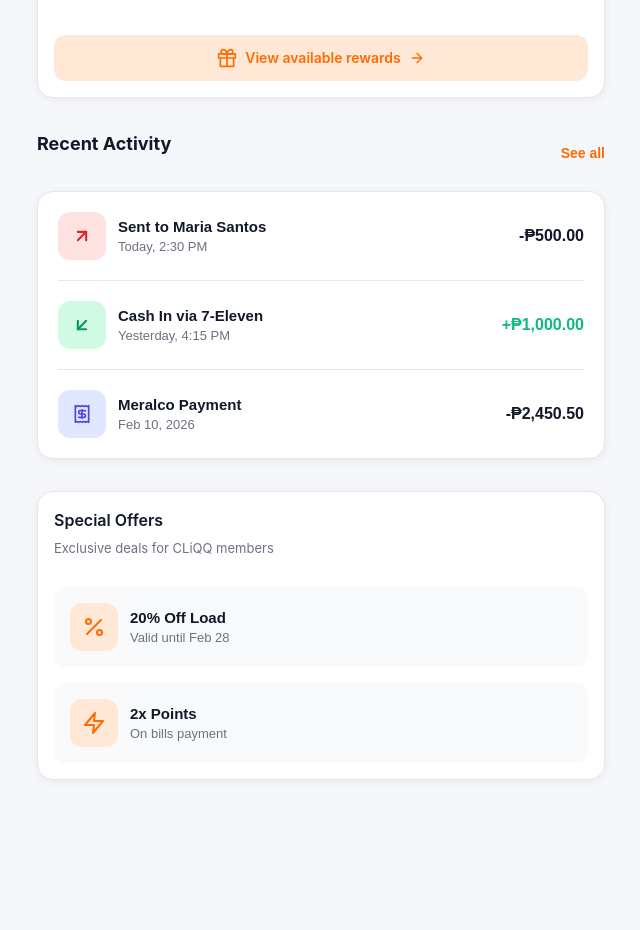
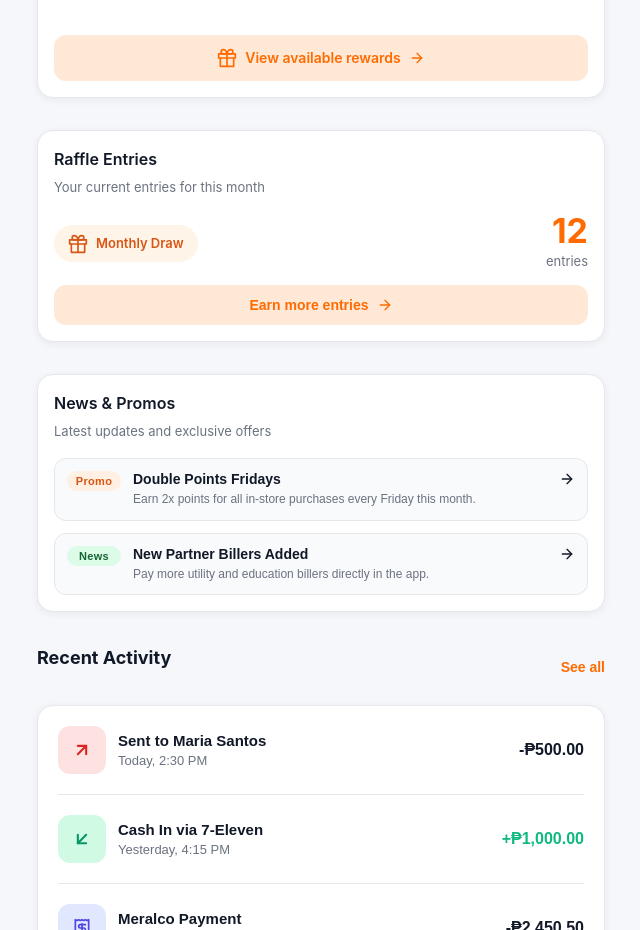
Before and after one commit to nthn-gh/IT101-CLiQQ, a Vue app: page /home in a window 1280 px wide. Shown: the part 960-1890 px from the top of the page, without its empty margins (319-959 px from the left). Before the commit the page ends 1836 px from the top, so only its background shows below. Built offline with nearby package versions, Linux system fonts and the light colour scheme.

Commit message:
Add raffle/news sections and fix biller logo paths

```diff
--- a/src/views/CableBillersView.vue
+++ b/src/views/CableBillersView.vue
@@ -10,18 +10,18 @@ const router = useRouter()
 const goBack = () => router.back()
 
 const billers = [
-  { name: 'Netflix', logo: 'logos/billers/netflix.png', popular: true },
-  { name: 'Disney+', logo: 'logos/billers/disney.png', popular: true },
-  { name: 'HBO GO', logo: 'logos/billers/hbo-go.png', popular: true },
-  { name: 'Cignal TV', logo: 'logos/billers/cignal-tv.png' },
-  { name: 'Sky Cable', logo: 'logos/billers/sky-cable.png' },
-  { name: 'Spotify Premium', logo: 'logos/billers/spotify-premium.png' },
-  { name: 'YouTube Premium', logo: 'logos/billers/youtube-premium.png' },
-  { name: 'Amazon Prime', logo: 'logos/billers/amazon-prime.png' },
-  { name: 'iWantTFC', logo: 'logos/billers/iwanttfc.png' },
-  { name: 'Viu Premium', logo: 'logos/billers/viu-premium.png' },
-  { name: 'WeTV', logo: 'logos/billers/wetv.png' },
-  { name: 'Apple TV+', logo: 'logos/billers/apple-tv.png' },
+  { name: 'Netflix', logo: '/logos/billers/netflix.png', popular: true },
+  { name: 'Disney+', logo: '/logos/billers/disney.png', popular: true },
+  { name: 'HBO GO', logo: '/logos/billers/hbo-go.png', popular: true },
+  { name: 'Cignal TV', logo: '/logos/billers/cignal-tv.png' },
+  { name: 'Sky Cable', logo: '/logos/billers/sky-cable.png' },
+  { name: 'Spotify Premium', logo: '/logos/billers/spotify-premium.png' },
+  { name: 'YouTube Premium', logo: '/logos/billers/youtube-premium.png' },
+  { name: 'Amazon Prime', logo: '/logos/billers/amazon-prime.png' },
+  { name: 'iWantTFC', logo: '/logos/billers/iwanttfc.png' },
+  { name: 'Viu Premium', logo: '/logos/billers/viu-premium.png' },
+  { name: 'WeTV', logo: '/logos/billers/wetv.png' },
+  { name: 'Apple TV+', logo: '/logos/billers/apple-tv.png' },
 ]
 
 // Modal state
--- a/src/views/EducationBillersView.vue
+++ b/src/views/EducationBillersView.vue
@@ -10,18 +10,18 @@ const router = useRouter()
 const goBack = () => router.back()
 
 const billers = [
-  { name: 'Ateneo de Manila University', logo: 'logos/billers/ateneo-de-manila-university.png', popular: true, category: 'University' },
-  { name: 'De La Salle University', logo: 'logos/billers/de-la-salle-university.png', popular: true, category: 'University' },
-  { name: 'University of the Philippines', logo: 'logos/billers/university-of-the-philippines.png', popular: true, category: 'University' },
-  { name: 'University of Santo Tomas', logo: 'logos/billers/university-of-santo-tomas.png', category: 'University' },
-  { name: 'Polytechnic University of the Philippines', logo: 'logos/billers/polytechnic-university-of-the-philippines.png', category: 'University' },
-  { name: 'Far Eastern University', logo: 'logos/billers/far-eastern-university.png', category: 'University' },
-  { name: 'Mapúa University', logo: 'logos/billers/mapua-university.png', category: 'University' },
-  { name: 'Adamson University', logo: 'logos/billers/adamson-university.png', category: 'University' },
-  { name: 'Centro Escolar University', logo: 'logos/billers/centro-escolar-university.png', category: 'University' },
-  { name: 'Saint Louis University', logo: 'logos/billers/saint-louis-university.png', category: 'University' },
-  { name: 'Kumon', logo: 'logos/billers/kumon.png', category: 'Tutorial' },
-  { name: 'Mind Gym', logo: 'logos/billers/mind-gym.png', category: 'Tutorial' },
+  { name: 'Ateneo de Manila University', logo: '/logos/billers/ateneo-de-manila-university.png', popular: true, category: 'University' },
+  { name: 'De La Salle University', logo: '/logos/billers/de-la-salle-university.png', popular: true, category: 'University' },
+  { name: 'University of the Philippines', logo: '/logos/billers/university-of-the-philippines.png', popular: true, category: 'University' },
+  { name: 'University of Santo Tomas', logo: '/logos/billers/university-of-santo-tomas.png', category: 'University' },
+  { name: 'Polytechnic University of the Philippines', logo: '/logos/billers/polytechnic-university-of-the-philippines.png', category: 'University' },
+  { name: 'Far Eastern University', logo: '/logos/billers/far-eastern-university.png', category: 'University' },
+  { name: 'Mapúa University', logo: '/logos/billers/mapua-university.png', category: 'University' },
+  { name: 'Adamson University', logo: '/logos/billers/adamson-university.png', category: 'University' },
+  { name: 'Centro Escolar University', logo: '/logos/billers/centro-escolar-university.png', category: 'University' },
+  { name: 'Saint Louis University', logo: '/logos/billers/saint-louis-university.png', category: 'University' },
+  { name: 'Kumon', logo: '/logos/billers/kumon.png', category: 'Tutorial' },
+  { name: 'Mind Gym', logo: '/logos/billers/mind-gym.png', category: 'Tutorial' },
 ]
 
 // Modal state
--- a/src/views/HomeView.vue
+++ b/src/views/HomeView.vue
@@ -69,6 +69,27 @@ const openPromoModal = (title: string, description: string, validUntil: string,
 const closePromoModal = () => {
   isPromoModalOpen.value = false
 }
+
+const raffleEntries = ref(12)
+
+const newsAndPromos = [
+  {
+    id: 1,
+    category: 'Promo',
+    title: 'Double Points Fridays',
+    description: 'Earn 2x points for all in-store purchases every Friday this month.',
+    date: 'Mar 31, 2026',
+    discount: '2x'
+  },
+  {
+    id: 2,
+    category: 'News',
+    title: 'New Partner Billers Added',
+    description: 'Pay more utility and education billers directly in the app.',
+    date: 'Apr 15, 2026',
+    discount: 'NEW'
+  }
+]
 </script>
 
 <template>
@@ -153,6 +174,55 @@ const closePromoModal = () => {
             <Icons name="gift" :size="20" />
             <span>View available rewards</span>
             <Icons name="arrow-right" :size="16" />
+          </div>
+        </InfoCard>
+      </section>
+
+      <!-- Raffle Entries Card -->
+      <section class="section">
+        <InfoCard
+          title="Raffle Entries"
+          subtitle="Your current entries for this month"
+        >
+          <div class="raffle-content">
+            <div class="raffle-badge">
+              <Icons name="gift" :size="20" />
+              <span>Monthly Draw</span>
+            </div>
+            <div class="raffle-count">
+              <span class="raffle-count__value">{{ raffleEntries }}</span>
+              <span class="raffle-count__label">entries</span>
+            </div>
+          </div>
+          <button class="raffle-action" @click="router.push('/rewards')">
+            Earn more entries
+            <Icons name="arrow-right" :size="16" />
+          </button>
+        </InfoCard>
+      </section>
+
+      <!-- News and Promos Card -->
+      <section class="section">
+        <InfoCard
+          title="News & Promos"
+          subtitle="Latest updates and exclusive offers"
+        >
+          <div class="news-list">
+            <button
+              v-for="item in newsAndPromos"
+              :key="item.id"
+              class="news-item"
+              @click="openPromoModal(item.title, item.description, item.date, item.discount)"
+            >
+              <div class="news-item__badge" :class="{ 'news-item__badge--news': item.category === 'News' }">
+                {{ item.category }}
+              </div>
+              <div class="news-item__content">
+                <h4>{{ item.title }}</h4>
+                <p>{{ item.description }}</p>
+              </div>
+              <Icons name="arrow-right" :size="16" />
+            </button>
           </div>
         </InfoCard>
       </section>
@@ -439,6 +509,126 @@ const closePromoModal = () => {
   margin-top: var(--spacing-md);
 }
 
+/* Raffle Entries */
+.raffle-content {
+  display: flex;
+  justify-content: space-between;
+  align-items: center;
+  margin-bottom: var(--spacing-md);
+}
+
+.raffle-badge {
+  display: inline-flex;
+  align-items: center;
+  gap: var(--spacing-sm);
+  padding: 8px 14px;
+  border-radius: var(--radius-full);
+  background: #FFF4E8;
+  color: #D85614;
+  font-size: 13px;
+  font-weight: 600;
+}
+
+.raffle-count {
+  text-align: right;
+
+  &__value {
+    display: block;
+    font-size: 34px;
+    font-weight: 700;
+    line-height: 1;
+    color: var(--color-primary);
+  }
+
+  &__label {
+    font-size: 13px;
+    color: var(--color-text-secondary);
+  }
+}
+
+.raffle-action {
+  width: 100%;
+  border: none;
+  background: var(--color-primary-light);
+  color: var(--color-primary);
+  border-radius: var(--radius-md);
+  padding: var(--spacing-md);
+  font-size: 14px;
+  font-weight: 600;
+  display: flex;
+  align-items: center;
+  justify-content: center;
+  gap: var(--spacing-sm);
+  cursor: pointer;
+  transition: all 0.2s;
+
+  &:hover {
+    opacity: 0.9;
+  }
+}
+
+/* News and Promos */
+.news-list {
+  display: flex;
+  flex-direction: column;
+  gap: var(--spacing-md);
+}
+
+.news-item {
+  width: 100%;
+  display: flex;
+  align-items: flex-start;
+  gap: var(--spacing-md);
+  border: 1px solid var(--color-divider);
+  border-radius: var(--radius-md);
+  background: var(--color-surface-secondary);
+  padding: var(--spacing-md);
+  text-align: left;
+  cursor: pointer;
+  transition: all 0.2s;
+  color: inherit;
+
+  &:hover {
+    border-color: #FFD8BE;
+    background: #FFF9F5;
+  }
+
+  &__badge {
+    min-width: 54px;
+    text-align: center;
+    padding: 4px 8px;
+    border-radius: var(--radius-full);
+    font-size: 11px;
+    font-weight: 700;
+    letter-spacing: 0.3px;
+    color: #D85614;
+    background: #FFF0E3;
+
+    &--news {
+      color: #166534;
+      background: #DCFCE7;
+    }
+  }
+
+  &__content {
+    flex: 1;
+
+    h4 {
+      font-size: 14px;
+      font-weight: 600;
+      margin-bottom: 4px;
+      color: var(--color-text-primary);
+    }
+
+    p {
+      font-size: 12px;
+      color: var(--color-text-secondary);
+      margin: 0;
+      line-height: 1.4;
+    }
+  }
+}
+
 /* Transactions List */
 .transactions-list {
   width: 100%;
--- a/src/views/TelcoBillersView.vue
+++ b/src/views/TelcoBillersView.vue
@@ -10,18 +10,18 @@ const router = useRouter()
 const goBack = () => router.back()
 
 const billers = [
-  { name: 'Globe Postpaid', logo: 'logos/billers/globe-postpaid.png', popular: true },
-  { name: 'Smart/TNT/Sun', logo: 'logos/billers/smart-tnt-sun.png', popular: true },
-  { name: 'PLDT Home', logo: 'logos/billers/pldt-home.png', popular: true },
-  { name: 'Converge ICT', logo: 'logos/billers/converge-ict.png' },
-  { name: 'DITO Telecommunity', logo: 'logos/billers/dito-telecommunity.png' },
-  { name: 'Sky Broadband', logo: 'logos/billers/sky-broadband.png' },
-  { name: 'Globe At Home', logo: 'logos/billers/globe-at-home.png' },
-  { name: 'PLDT Fibr', logo: 'logos/billers/pldt-fibr.png' },
-  { name: 'Cignal TV', logo: 'logos/billers/cignal-tv.png' },
-  { name: 'Sky Cable', logo: 'logos/billers/sky-cable.png' },
-  { name: 'Eastern Communications', logo: 'logos/billers/eastern-communications.png' },
-  { name: 'Bayantel', logo: 'logos/billers/bayantel.png' },
+  { name: 'Globe Postpaid', logo: '/logos/billers/globe-postpaid.png', popular: true },
+  { name: 'Smart/TNT/Sun', logo: '/logos/billers/smart-tnt-sun.png', popular: true },
+  { name: 'PLDT Home', logo: '/logos/billers/pldt-home.png', popular: true },
+  { name: 'Converge ICT', logo: '/logos/billers/converge-ict.png' },
+  { name: 'DITO Telecommunity', logo: '/logos/billers/dito-telecommunity.png' },
+  { name: 'Sky Broadband', logo: '/logos/billers/sky-broadband.png' },
+  { name: 'Globe At Home', logo: '/logos/billers/globe-at-home.png' },
+  { name: 'PLDT Fibr', logo: '/logos/billers/pldt-fibr.png' },
+  { name: 'Cignal TV', logo: '/logos/billers/cignal-tv.png' },
+  { name: 'Sky Cable', logo: '/logos/billers/sky-cable.png' },
+  { name: 'Eastern Communications', logo: '/logos/billers/eastern-communications.png' },
+  { name: 'Bayantel', logo: '/logos/billers/bayantel.png' },
 ]
 
 // Modal state
--- a/src/views/UtilitiesBillersView.vue
+++ b/src/views/UtilitiesBillersView.vue
@@ -10,16 +10,16 @@ const router = useRouter()
 const goBack = () => router.back()
 
 const billers = [
-  { name: 'Meralco', logo: 'logos/billers/meralco.png', popular: true },
-  { name: 'Manila Water', logo: 'logos/billers/manila-water.png', popular: true },
-  { name: 'Maynilad', logo: 'logos/billers/maynilad.png', popular: true },
-  { name: 'NGCP', logo: 'logos/billers/ngcp.png' },
-  { name: 'Benguet Electric', logo: 'logos/billers/benguet-electric.png' },
-  { name: 'Davao Light', logo: 'logos/billers/davao-light.png' },
-  { name: 'Cebu Electric', logo: 'logos/billers/cebu-electric.png' },
-  { name: 'Cagayan Electric', logo: 'logos/billers/cagayan-electric.png' },
-  { name: 'Dumaguete Electric', logo: 'logos/billers/dumaguete-electric.png' },
-  { name: 'MetroPac Water', logo: 'logos/billers/metropac-water.png' },
+  { name: 'Meralco', logo: '/logos/billers/meralco.png', popular: true },
+  { name: 'Manila Water', logo: '/logos/billers/manila-water.png', popular: true },
+  { name: 'Maynilad', logo: '/logos/billers/maynilad.png', popular: true },
+  { name: 'NGCP', logo: '/logos/billers/ngcp.png' },
+  { name: 'Benguet Electric', logo: '/logos/billers/benguet-electric.png' },
+  { name: 'Davao Light', logo: '/logos/billers/davao-light.png' },
+  { name: 'Cebu Electric', logo: '/logos/billers/cebu-electric.png' },
+  { name: 'Cagayan Electric', logo: '/logos/billers/cagayan-electric.png' },
+  { name: 'Dumaguete Electric', logo: '/logos/billers/dumaguete-electric.png' },
+  { name: 'MetroPac Water', logo: '/logos/billers/metropac-water.png' },
 ]
 
 // Modal state
```
Also changed, not shown: src/views/GovernmentBillersView.vue (+15 -15 lines), src/views/HealthcareBillersView.vue (+8 -8 lines).
